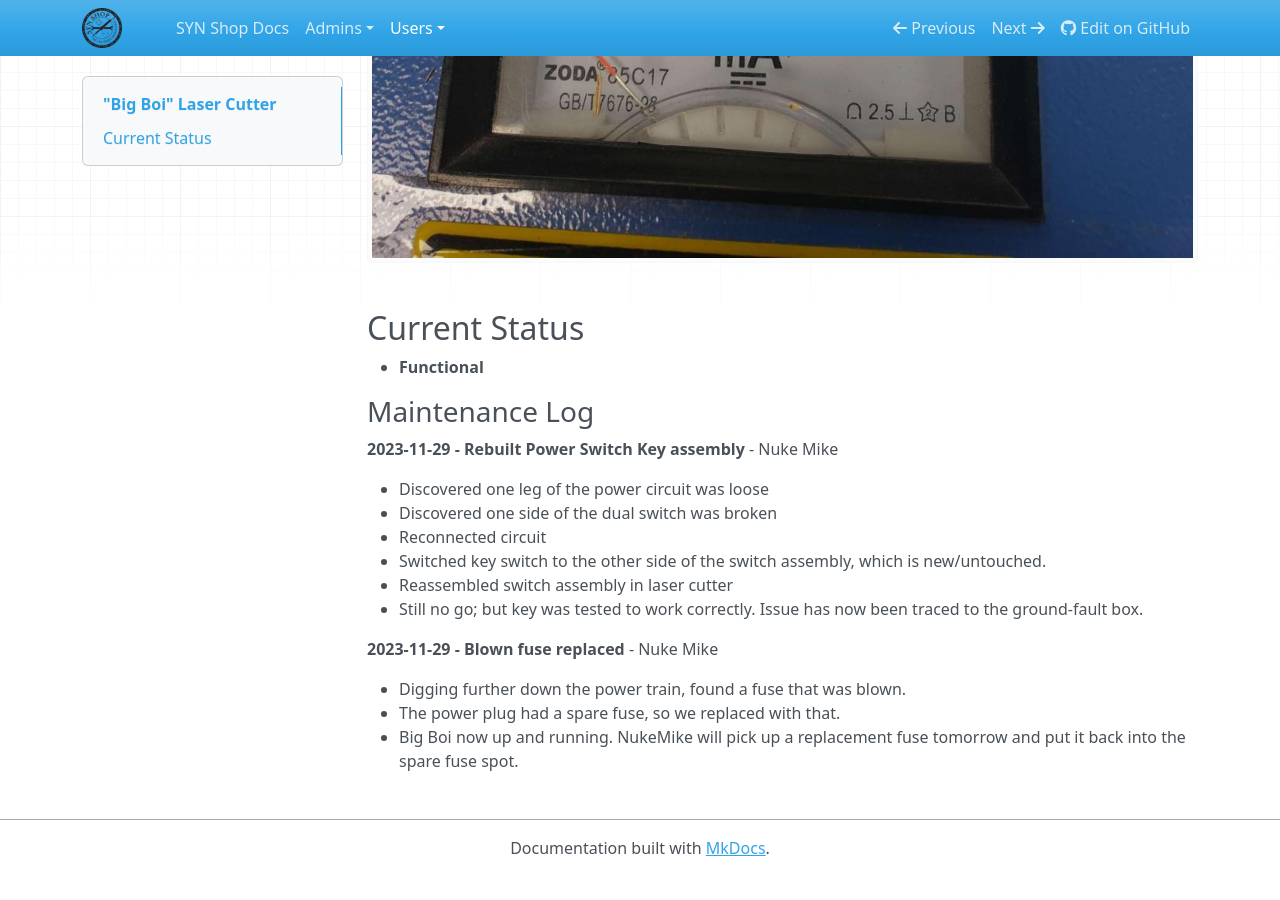
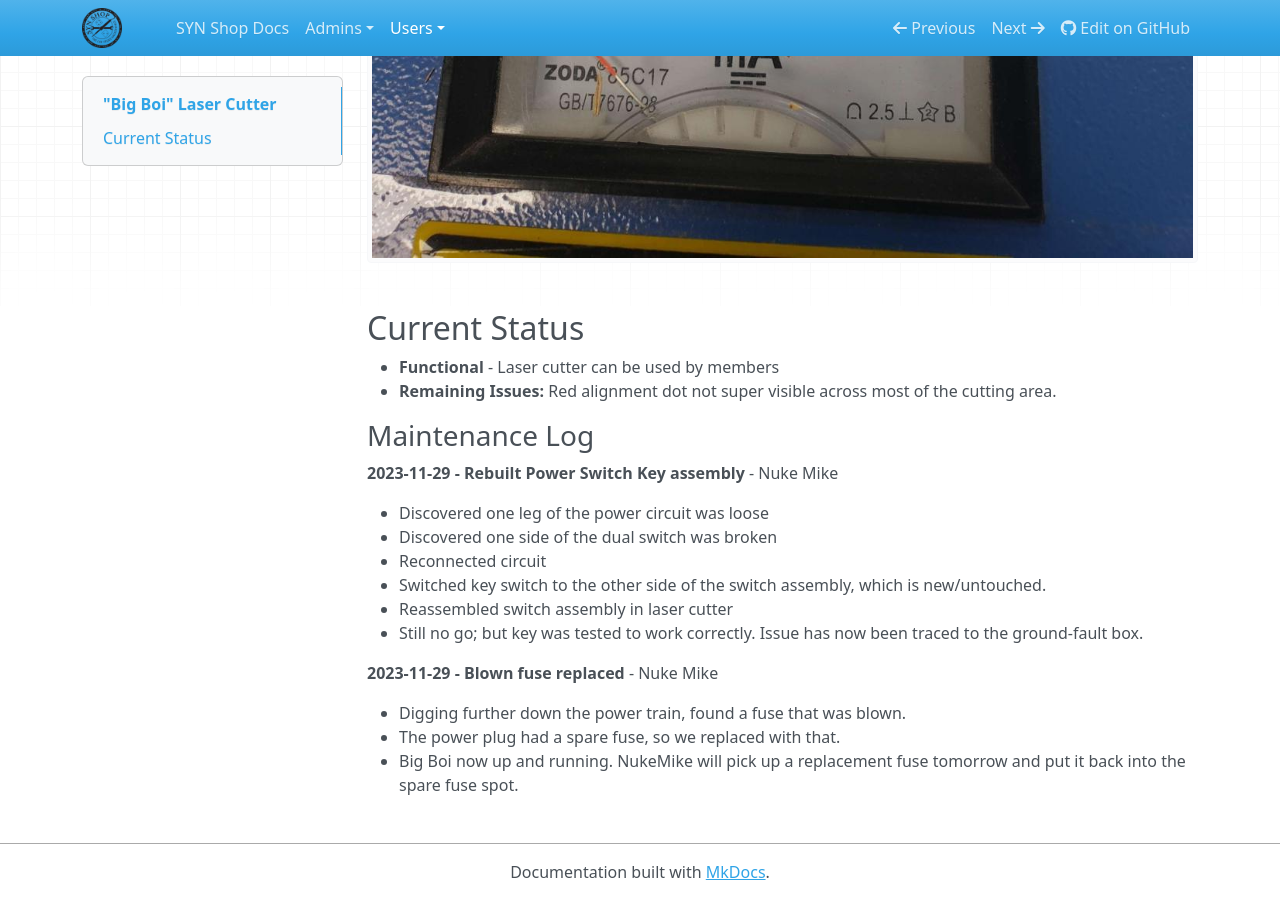
Before and after one commit to synshop/rtfm, an MkDocs documentation site: the page built from docs/users/Equipment/Big Boi Laser Cutter.md, in a window 1280 px wide and 900 px high, scrolled down 2264 px. Built offline with MkDocs 1.6.1, drawn with Linux system fonts in a browser that asks for light colours; nearby versions of some CDN libraries; before the commit the page ends 3140 px from its top, so only the background shows below that.

Commit message:
Update Big Boi Laser Cutter.md

```diff
--- a/docs/users/Equipment/Big Boi Laser Cutter.md
+++ b/docs/users/Equipment/Big Boi Laser Cutter.md
@@ -10,7 +10,8 @@
 
 ## Current Status
 
-- **Functional**
+- **Functional** - Laser cutter can be used by members
+- **Remaining Issues:** Red alignment dot not super visible across most of the cutting area.
 
 ### Maintenance Log
 **2023-11-29 - Rebuilt Power Switch Key assembly** - Nuke Mike
```
